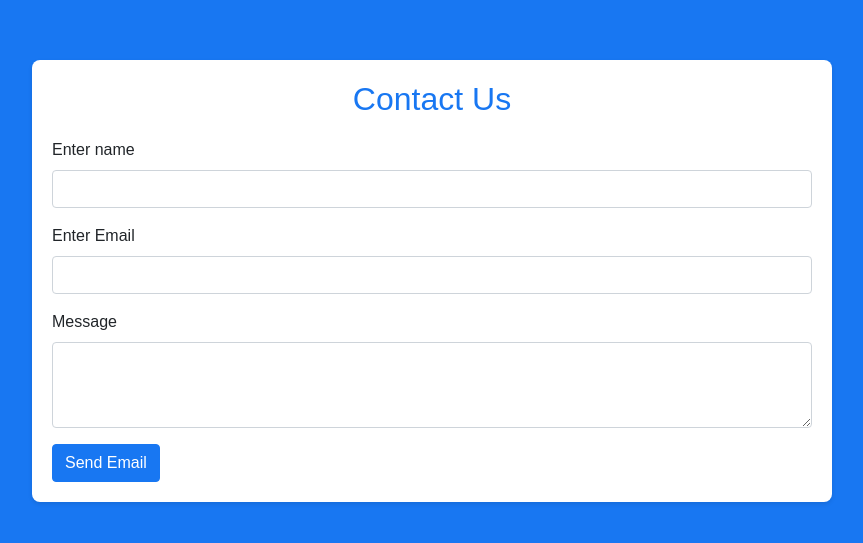
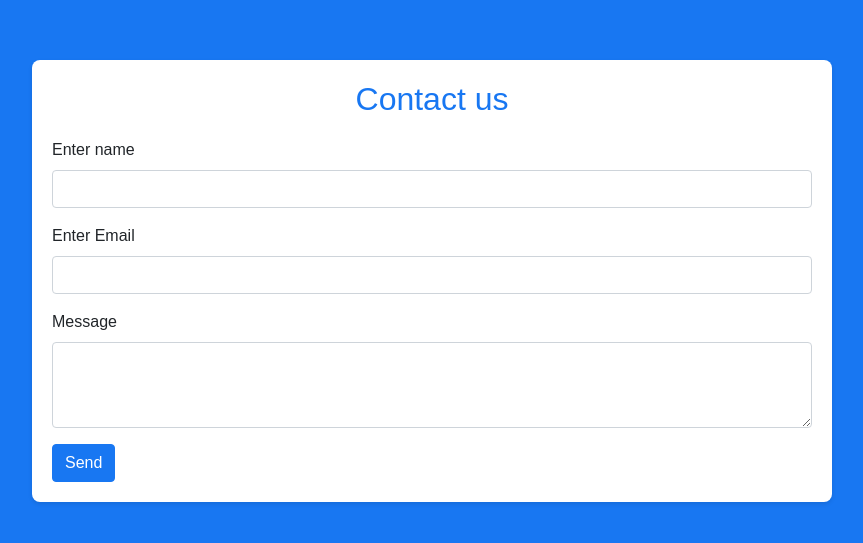
Before and after one commit to I-Ahmed-Mohamed/SendEmail, a plain HTML site: page index.html in a window 1280 px wide. Shown: the part 119-662 px from the top of the page, without its empty margins (208-1071 px from the left). Drawn offline with nearby package versions, Linux system fonts and the light colour scheme.

Commit message:
Update index.html

```diff
--- a/index.html
+++ b/index.html
@@ -55,7 +55,7 @@
 </head>
 <body>
     <div class="container">
-        <h2>Contact Us</h2>
+        <h2>Contact us</h2>
         <form id="form">
             <div class="form-group">
                 <label for="from_name">Enter name</label>
@@ -66,14 +66,14 @@
                 <input class="form-control" type="email" name="Email_id" id="Email_id" required>
             </div>
             <!-- <div class="form-group">
-                <label for="number">Enter number</label>
+                <label for="number">Enter Number</label>
                 <input class="form-control" type="number" name="number" id="number" required>
             </div> -->
             <div class="form-group">
                 <label for="message">Message</label>
                 <textarea class="form-control" rows="3" name="message" id="message" required></textarea>
             </div>
-            <button type="submit" class="btn btn-primary" id="button">Send Email</button>
+            <button type="submit" class="btn btn-primary" id="button">Send</button>
             <div id="response-message" class="success-message text-success">✔️ Message Sent Successfully!</div>
             <div id="error-message" class="error-message text-danger">❌ There was an error sending the message.</div>
         </form>
```
